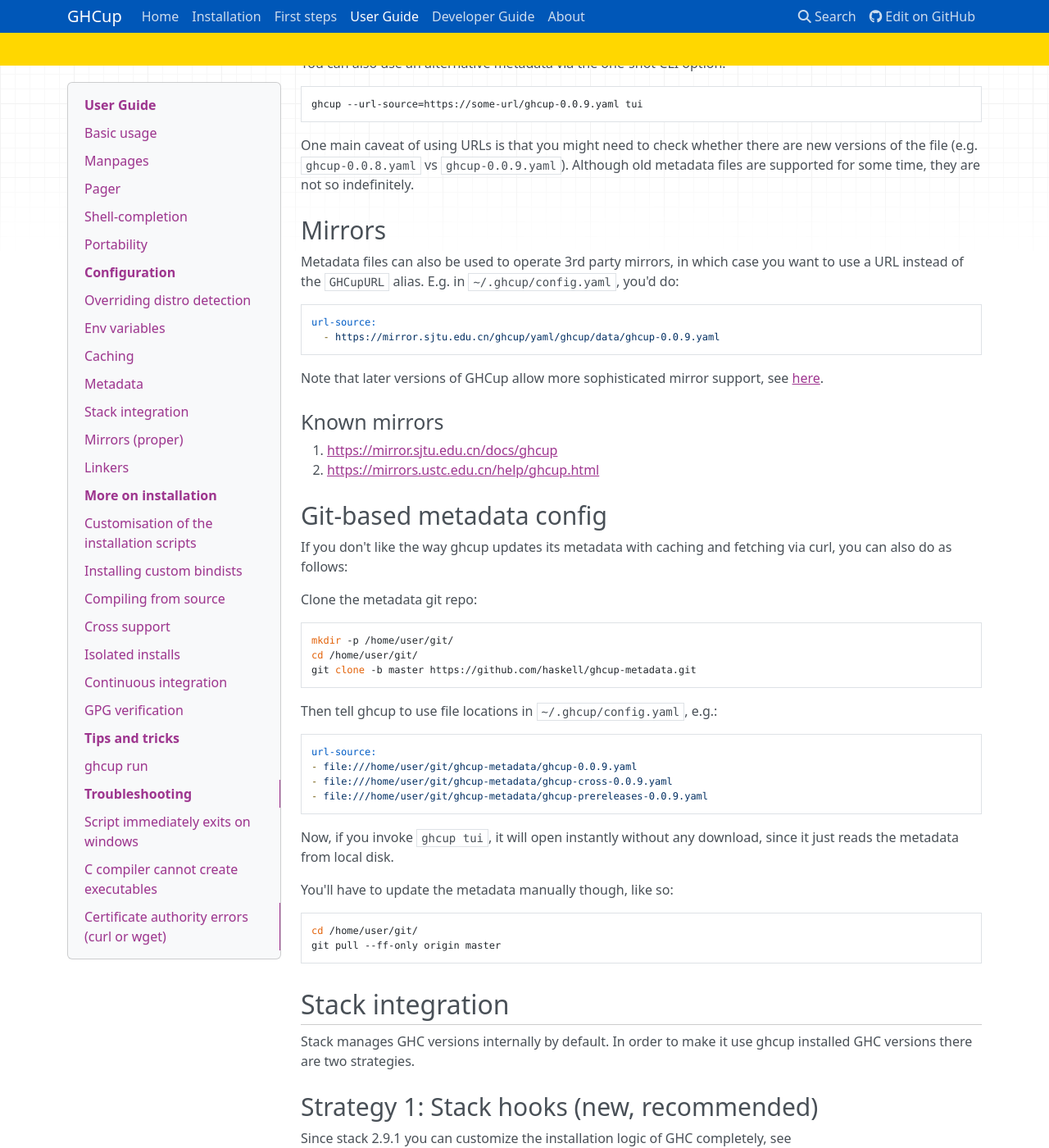
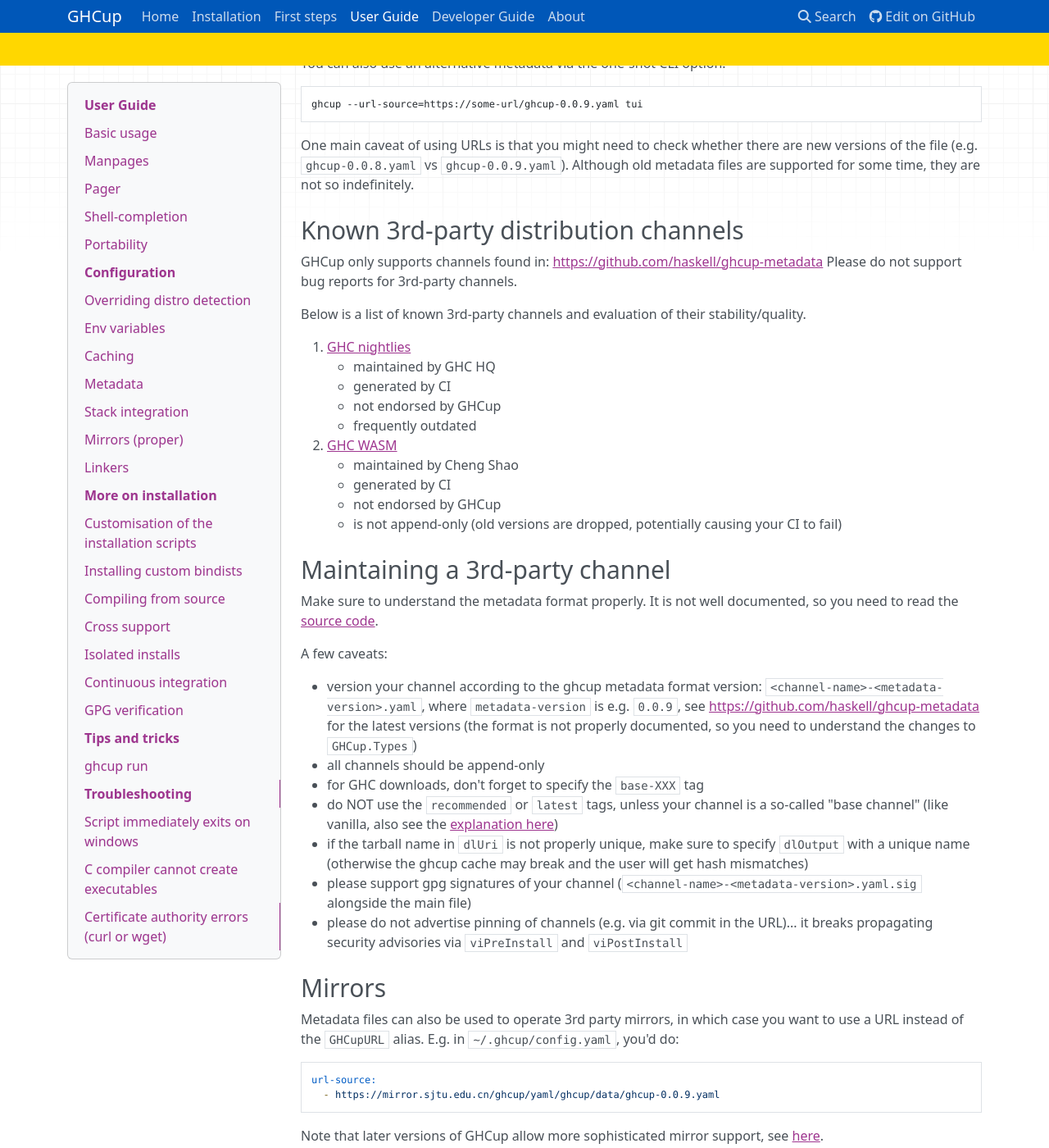
Before and after one commit to mpilgrem/ghcup-www, an MkDocs documentation site: the page built from docs/guide.md, in a window 1280 px wide and 1400 px high, scrolled down 4462 px. Shown: the whole window at 82% size. Built offline with MkDocs 1.6.1, drawn with Linux system fonts in a browser that asks for light colours; nearby versions of some CDN libraries.

Commit message:
More about 3rd-party channels

```diff
--- a/docs/guide.md
+++ b/docs/guide.md
@@ -207,6 +207,39 @@ ghcup --url-source=https://some-url/ghcup-0.0.9.yaml tui
 One main caveat of using URLs is that you might need to check whether there are new versions
 of the file (e.g. `ghcup-0.0.8.yaml` vs `ghcup-0.0.9.yaml`). Although old metadata files
 are supported for some time, they are not so indefinitely.
+
+### Known 3rd-party distribution channels
+
+GHCup only supports channels found in: [https://github.com/haskell/ghcup-metadata](https://github.com/haskell/ghcup-metadata)
+Please do not support bug reports for 3rd-party channels.
+
+Below is a list of known 3rd-party channels and evaluation of their stability/quality.
+
+1. [GHC nightlies](https://gitlab.haskell.org/ghc/ghcup-metadata)
+    - maintained by GHC HQ
+    - generated by CI
+    - not endorsed by GHCup
+    - frequently outdated
+2. [GHC WASM](https://gitlab.haskell.org/haskell-wasm/ghc-wasm-meta)
+    - maintained by Cheng Shao
+    - generated by CI
+    - not endorsed by GHCup
+    - is not append-only (old versions are dropped, potentially causing your CI to fail)
+
+### Maintaining a 3rd-party channel
+
+Make sure to understand the metadata format properly. It is not well documented, so you
+need to read the [source code](https://github.com/haskell/ghcup-hs/blob/master/lib/GHCup/Types.hs#L74-L78).
+
+A few caveats:
+
+- version your channel according to the ghcup metadata format version: `<channel-name>-<metadata-version>.yaml`, where `metadata-version` is e.g. `0.0.9`, see [https://github.com/haskell/ghcup-metadata](https://github.com/haskell/ghcup-metadata) for the latest versions (the format is not properly documented, so you need to understand the changes to `GHCup.Types`)
+- all channels should be append-only
+- for GHC downloads, don't forget to specify the `base-XXX` tag
+- do NOT use the `recommended` or `latest` tags, unless your channel is a so-called "base channel" (like vanilla, also see the [explanation here](https://github.com/haskell/ghcup-metadata?tab=readme-ov-file#metadata-variants-distribution-channels))
+- if the tarball name in `dlUri` is not properly unique, make sure to specify `dlOutput` with a unique name (otherwise the ghcup cache may break and the user will get hash mismatches)
+- please support gpg signatures of your channel (`<channel-name>-<metadata-version>.yaml.sig` alongside the main file)
+- please do not advertise pinning of channels (e.g. via git commit in the URL)... it breaks propagating security advisories via `viPreInstall` and `viPostInstall`
 
 ### Mirrors
 
```
